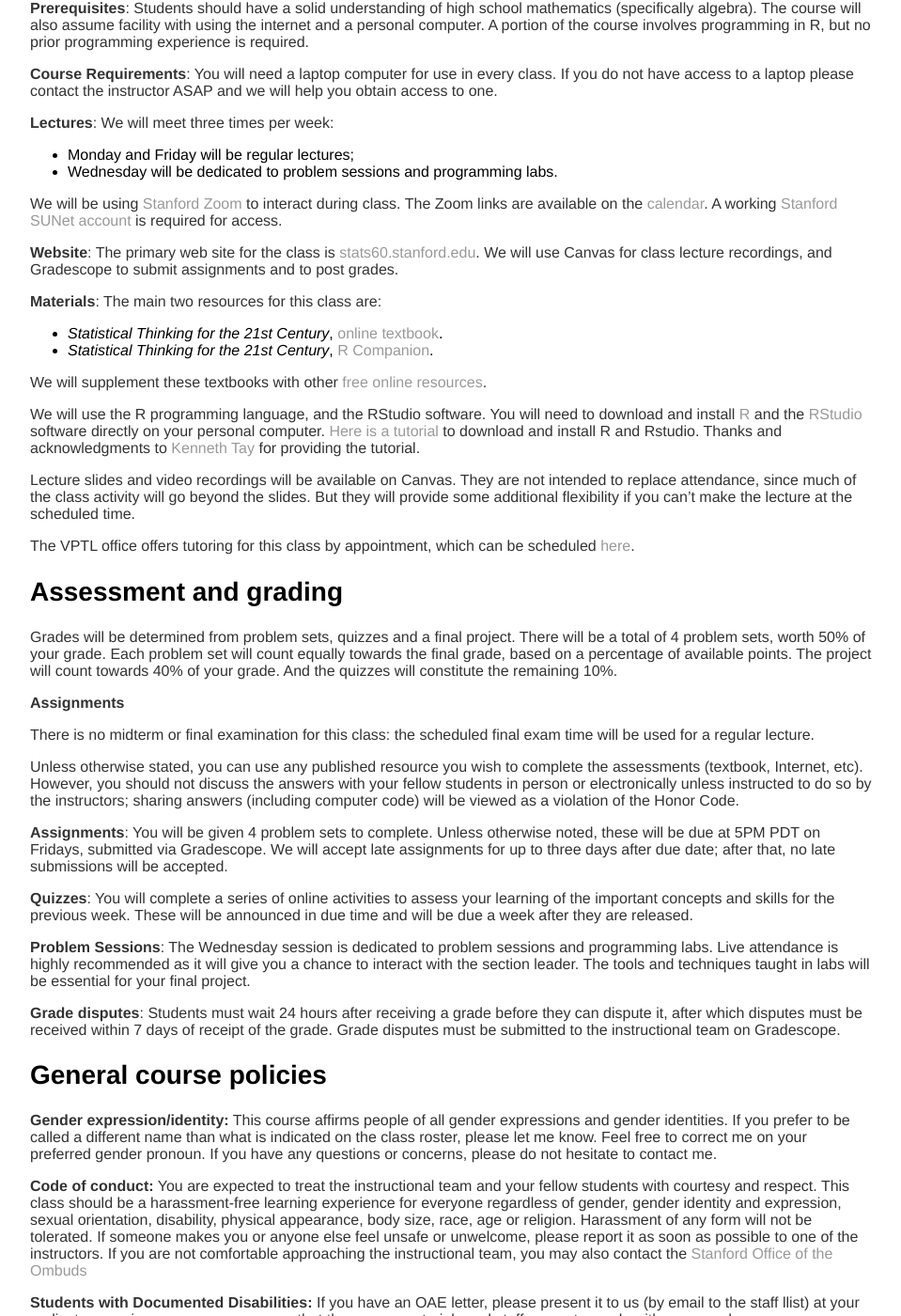
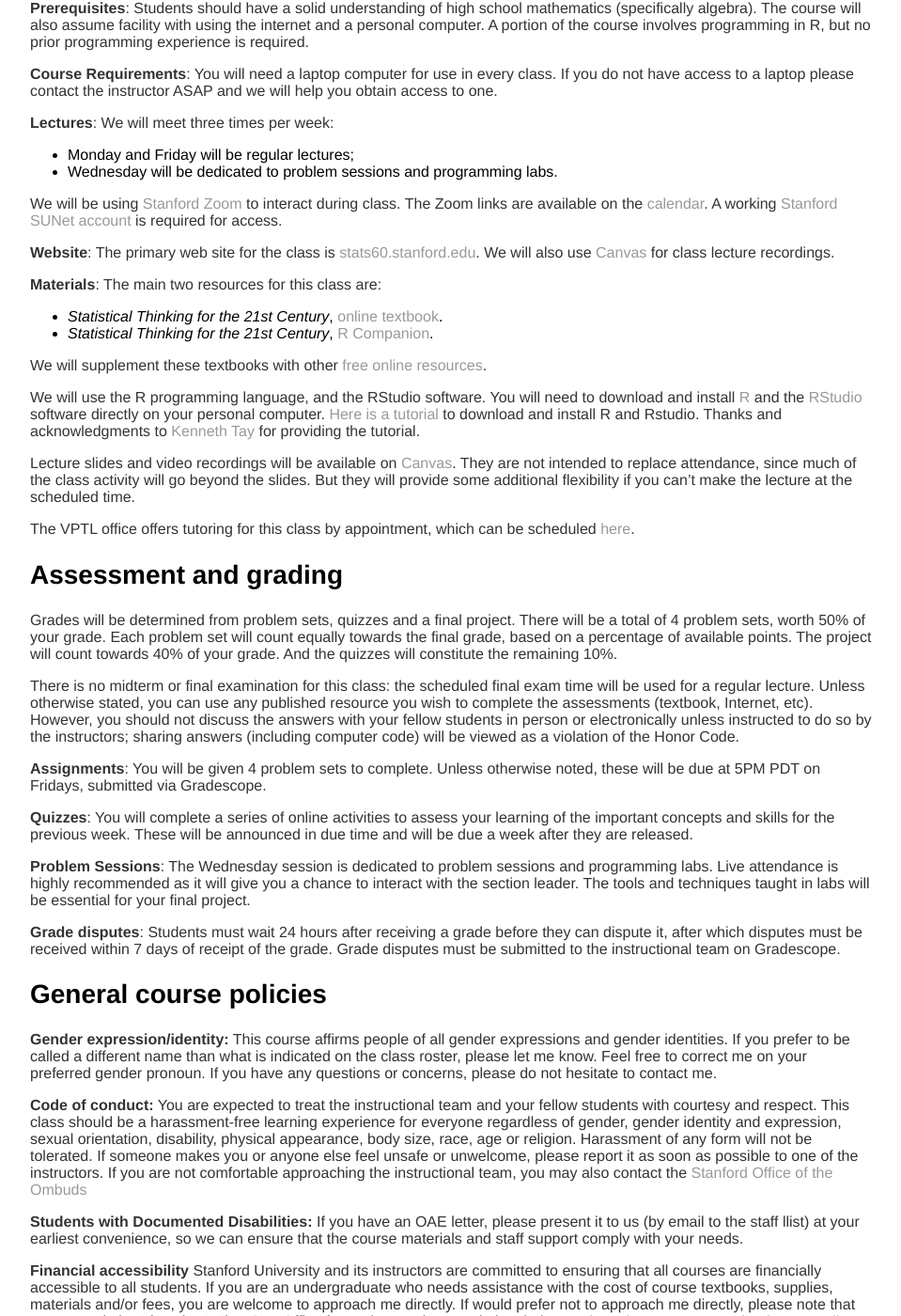
Before and after one commit to stats60/stats60.github.io, a Jekyll site: the page built from prospectus/index.md, in a window 1280 px wide and 1400 px high, scrolled down 648 px. Shown: the whole window at 94% size, without its empty margins (160-1119 px from the left). Built offline with Jekyll 4.4.1, drawn with Linux system fonts in a browser that asks for light colours; our own code applies the rules of GitHub Pages for plain Markdown files.

Commit message:
clarified canvas

```diff
--- a/prospectus/index.md
+++ b/prospectus/index.md
@@ -30,7 +30,7 @@
 
 We will be using [Stanford Zoom](https://uit.stanford.edu/service/zoom) to interact during class. The Zoom links are available on the [calendar](../calendar/). A working [Stanford SUNet account](https://accounts.stanford.edu/) is required for access.
 
-**Website**: The primary web site for the class is [stats60.stanford.edu](http://stats60.stanford.edu). We will use Canvas for class lecture recordings, and Gradescope to submit assignments and to post grades.
+**Website**: The primary web site for the class is [stats60.stanford.edu](http://stats60.stanford.edu). We will also use [Canvas](https://canvas.stanford.edu) for class lecture recordings.
 
 <!-- **Discussion**.  We will Piazza to allow you to get help efficiently from both your classmates and the instructors ([class Piazza page](https://piazza.com/stanford/summer2020/stats60psych10stats160)). Please post your questions about the course material and course logistics to Piazza so that everyone can benefit from the answer. We also highly encourage you to answer your classmates’ questions whenever possible – you will get extra practice with the material and receive feedback from the teaching team about your answers. As an added incentive, students who provide frequent, high-quality answers may receive extra credit on their final course grades. Additional guidelines about posting on Piazza are available on the [Piazza page](https://piazza.com/product/overview). -->
 
@@ -43,7 +43,7 @@
 
 We will use the R programming language, and the RStudio software. You will need to download and install [R](https://www.r-project.org/) and the [RStudio](https://rstudio.com/products/rstudio/download/#download) software directly on your personal computer. [Here is a tutorial](https://drive.google.com/drive/folders/1EPZQOahz-dYfdzajMtk5HpPNGV9rXg-K?usp=sharing) to download and install R and Rstudio. Thanks and acknowledgments to [Kenneth Tay](https://kjytay.github.io/) for providing the tutorial.
 
-Lecture slides and video recordings will be available on Canvas. They are not intended to replace attendance, since much of the class activity will go beyond the slides. But they will provide some additional flexibility if you can't make the lecture at the scheduled time.
+Lecture slides and video recordings will be available on [Canvas](https://canvas.stanford.edu). They are not intended to replace attendance, since much of the class activity will go beyond the slides. But they will provide some additional flexibility if you can't make the lecture at the scheduled time.
 
 The VPTL office offers tutoring for this class by appointment, which can be scheduled [here](https://learningconnection.stanford.edu/appointments-and-drop-schedule).
 
@@ -51,13 +51,12 @@
 
 Grades will be determined from problem sets, quizzes and a final project. There will be a total of 4 problem sets, worth 50% of your grade. Each problem set will count equally towards the final grade, based on a percentage of available points. The project will count towards 40% of your grade. And the quizzes will constitute the remaining 10%.
 
-**Assignments**
 
 There is no midterm or final examination for this class: the scheduled final exam time will be used for a regular lecture.
-
 Unless otherwise stated, you can use any published resource you wish to complete the assessments (textbook, Internet, etc).  However, you should not discuss the answers with your fellow students in person or electronically unless instructed to do so by the instructors; sharing answers (including computer code) will be viewed as a violation of the Honor Code.
 
-**Assignments**: You will be given 4 problem sets to complete.  Unless otherwise noted, these will be due at 5PM PDT on Fridays, submitted via Gradescope. We will accept late assignments for up to three days after due date; after that, no late submissions will be accepted.
+
+**Assignments**: You will be given 4 problem sets to complete.  Unless otherwise noted, these will be due at 5PM PDT on Fridays, submitted via Gradescope.
 
 **Quizzes**:  You will complete a series of online activities to assess your learning of the important concepts and skills for the previous week. These will be announced in due time and will be due a week after they are released.
 
```
Also changed, not shown: index.md (+1 -1 lines).
